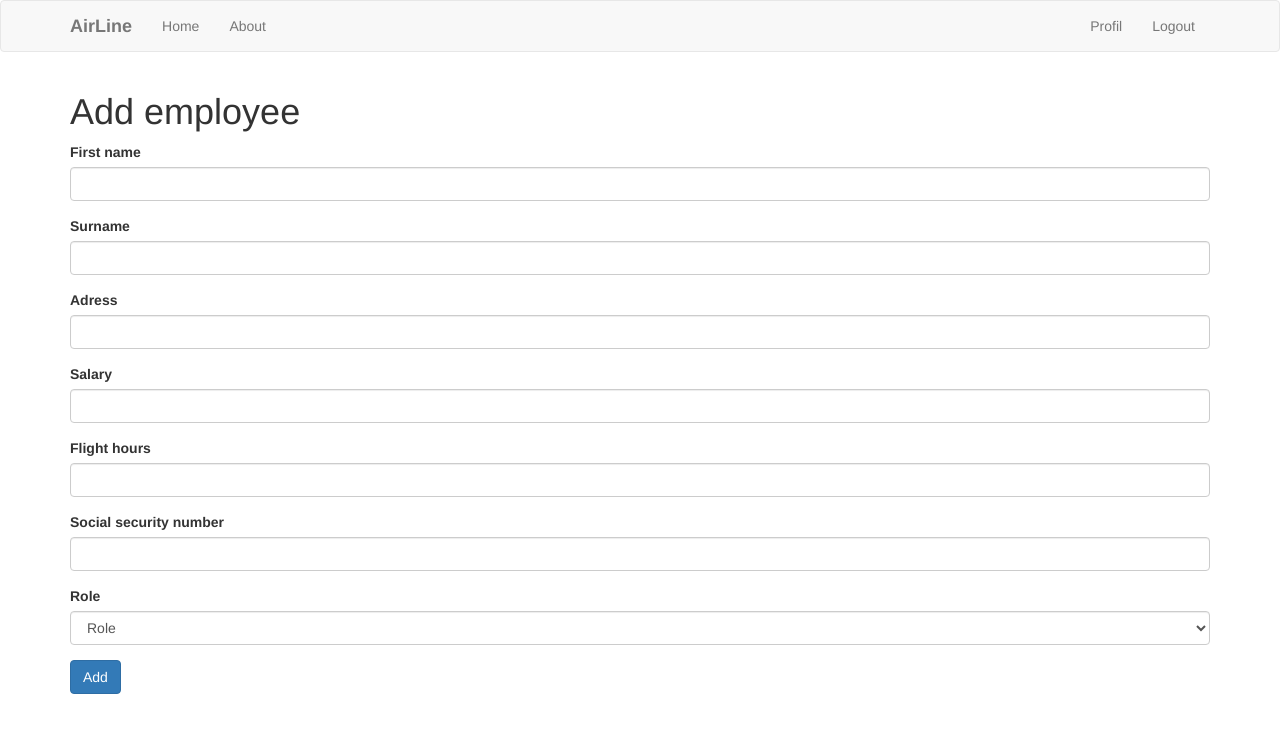
After one commit to MehdiAdim/airline, a Flask app: page /add_employee in a window 1280 px wide. The commit adds this page. Shown: the top 733 px of the page. Run offline with Flask 2, Linux system fonts and the light colour scheme; the visitor is signed in with stand-in values (Sample User, id 1); data that the repository does not hold is empty; some libraries are stand-ins or nearby versions.

Commit message:
Adding employee and role~

```diff
--- /dev/null
+++ b/airline/templates/add_employee.html
@@ -0,0 +1,50 @@
+{% extends 'layout.html' %}
+
+{% block body %}
+  <h1>Add employee</h1>
+  <form action="" method="POST">
+
+
+    <div class="form-group">
+        <label>First name</label>
+        <input class="form-control" name="firstname"   type="text" value={{request.form.firstname}}>
+    </div>
+
+    <div class="form-group">
+      <label>Surname</label>
+      <input class="form-control" name="surname" type="text" value={{request.form.surname}}>
+    </div>
+
+    <div class="form-group">
+      <label>Adress</label>
+      <input class="form-control" name="address"  type="text" value={{request.form.address}}>
+    </div>
+
+    <div class="form-group">
+      <label>Salary</label>
+      <input class="form-control" name="salary"  type="text" value={{request.form.salary}}>
+    </div>
+
+    <div class="form-group">
+      <label>Flight hours</label>
+      <input class="form-control" name="flight_hours"  type="text" value={{request.form.flight_hours}}>
+    </div>
+
+    <div class="form-group">
+        <label>Social security number</label>
+        <input class="form-control" name="social_security_number"  type="text" value={{request.form.social_security_number}}>
+      </div>
+
+      <div class="form-group">
+        <label>Role</label>
+        <select name="role" class="form-control"  method="GET" action="/">
+            <option disabled selected>Role</option>
+            {% for x in list_role %}
+              <option value="{{x[:2]}}">{{x[:2]}}</option>
+            {% endfor %}
+        </select>
+     </div>
+
+    <button type="submit" class="btn btn-primary">Add</button>
+  </form>
+{% endblock %}
--- a/airline/templates/profil.html
+++ b/airline/templates/profil.html
@@ -14,6 +14,10 @@
         <a href="/add_aircraft" class="btn btn-primary btn-lg" >Add aircraft</a>
         <a href="/add_links" class="btn btn-primary btn-lg" >Add link</a>
         <a href="/add_flight" class="btn btn-primary btn-lg" >Add flight</a>
+        <a href="/add_role" class="btn btn-primary btn-lg" >Add role</a>
+        <a href="/add_employee" class="btn btn-primary btn-lg" >Add employee</a>
+
+
 
         {% else %}
         <li><a href="/about">Add</a></li>
--- a/airline/views.py
+++ b/airline/views.py
@@ -337,7 +337,6 @@ def all_flights():
     flights = cur.fetchall()
     print(str(result)+'----------')
     if result > 0:
-        print('YEEEEES')
         return render_template('all_flights.html',flights=flights)
 
 
@@ -417,3 +416,91 @@ def edit_flight(id):
 
 
     return render_template('edit_flight.html',list_aircraft=list_aircrafts, list_link = list_link , edit_one = edit_one )
+
+@app.route('/add_employee', methods=['GET', 'POST'])
+@is_logged_in
+@is_admin
+def add_employee():
+
+
+    # Create cursor
+    cur = connection.cursor()
+
+    cur.execute("SELECT * FROM role")
+    data = cur.fetchall()
+    list_role = list(data)
+
+    if request.method == 'POST':
+        # Get Form Fields
+        firstname = request.form['firstname']
+        surname = request.form['surname']
+        address = request.form['address']
+        salary = request.form['salary']
+        flight_hours = request.form['flight_hours']
+        social_security_number = request.form['social_security_number']
+
+        # Create cursor
+        cur = connection.cursor()
+
+        try :
+            role = request.form['role'].strip('()').split(',')[0]
+
+        except:
+            flash('Role missed', 'danger')
+            return redirect(url_for('add_employee'))
+
+        try:
+            cur.execute("INSERT INTO employees(salary, address, firstname, surname, flight_hours, social_security_number, roleID) VALUES(%s, %s, %s, %s, %s, %s, %s)", (int(salary), address, firstname, surname, int(flight_hours), int(social_security_number), role))
+
+        except :
+            flash('Error, check the form fields', 'danger')
+            return redirect(url_for('add_employee'))
+
+
+        # Commit to DB
+        connection.commit()
+
+        # Close connection
+        cur.close()
+
+        flash('Employee added succefuly', 'success')
+
+        return redirect(url_for('profil'))
+
+
+    return render_template('add_employee.html',list_role = list_role)
+
+
+
+@app.route('/add_role', methods=['GET', 'POST'])
+@is_logged_in
+@is_admin
+
+def add_role():
+
+    if request.method == 'POST':
+        # Get Form Fields
+        name = request.form['name']
+
+        # Create cursor
+        cur = connection.cursor()
+
+
+        if name != '':
+            cur.execute("INSERT INTO role(name) VALUES(%s)", (name))
+        else:
+            flash('Name mised', 'danger')
+            return redirect(url_for('add_role'))
+
+        # Commit to DB
+        connection.commit()
+
+        # Close connection
+        cur.close()
+
+        flash('Role added succefuly', 'success')
+
+        return redirect(url_for('profil'))
+
+
+    return render_template('add_role.html')
```
Also changed, not shown: airline/templates/add_role.html (added, +18 -0 lines), shema.sql (+17 -34 lines).
